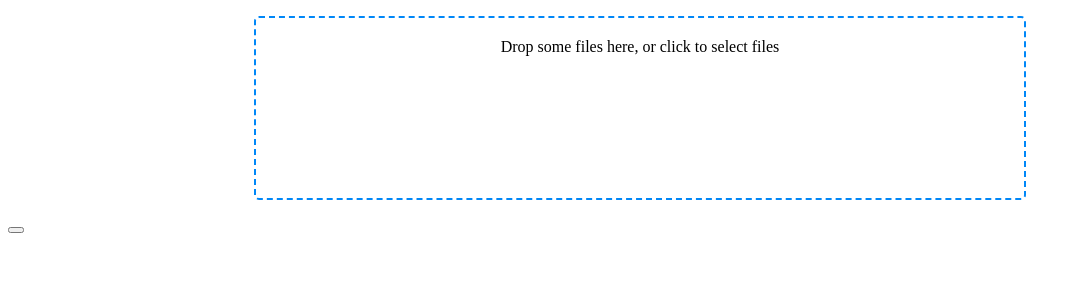
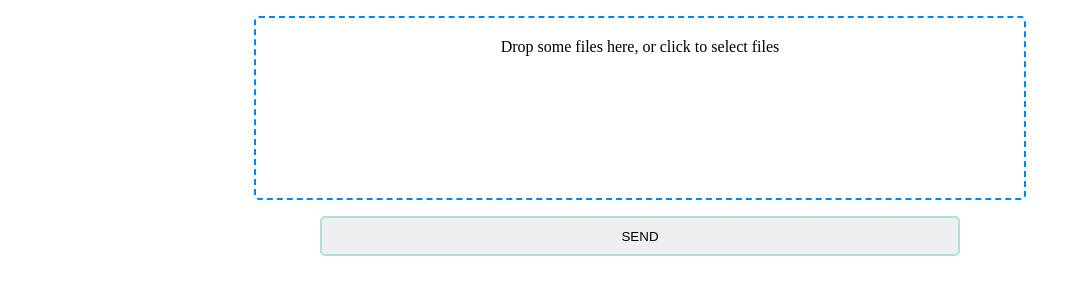
Before and after one commit to Rostik97/my-apps, a React (Create React App) app: page /file in a window 1280 px wide. Shown: the top 300 px of the page, without its empty margins (0-1081 px from the left). Built offline with nearby package versions, Linux system fonts and the light colour scheme.

Commit message:
size of file + sender HTTP

```diff
--- a/package.json
+++ b/package.json
@@ -5,9 +5,13 @@
   "dependencies": {
     "@material-ui/core": "^4.6.1",
     "@material-ui/icons": "^4.5.1",
+    "axios": "^0.19.0",
+    "blob": "0.0.5",
+    "form-data": "latest",
     "react": "^16.11.0",
     "react-dom": "^16.11.0",
     "react-dropzone": "^10.2.0",
+    "react-files": "^2.4.8",
     "react-native": "^0.61.4",
     "react-native-elements": "^1.2.7",
     "react-native-vector-icons": "^6.6.0",
--- a/src/components/body/buttons/SendHttp.js
+++ b/src/components/body/buttons/SendHttp.js
@@ -1,33 +1,37 @@
 import React from 'react'
 import s from "./SendHttp.module.css";
+import axios from 'axios';
 
 class ButtonSendRequest extends React.Component {
     constructor(props) {
         super(props);
-        this.state = {
-            data: props
-        }
     }
+
+    handleClick = () => {
+        const data = JSON.stringify(this.props);
+        console.log(data);
+        axios.post("http://localhost:8083/cloud/make/sign", data, {
+            headers: {
+                'Content-Type': 'application/json;charset=UTF-8'
+            }
+        })
+            .then(res => {
+                let response = res.data.sign;
+                console.log(response)
+
+            })
+            .catch((err) => {
+            console.log("AXIOS ERROR: ", err);
+        })
+    };
+
     render() {
         return (
-            <button onClick={this.handleClick}>
+            <button className={s.myButton} onClick={this.handleClick}>
+                SEND
             </button>
         );
     }
 }
 
-// const ButtonSend = (props) => {
-//     return (
-//         <div>
-//             <button className={s.myButton} onClick={send(props.data)}>
-//                 SEND
-//             </button>
-//         </div>
-//     )
-// };
-// let send = (data) => {
-//     console.log(data);
-//     console.log("test");
-// };
-
 export default ButtonSendRequest;
--- a/src/components/body/upload/FileZoneUpLoad.js
+++ b/src/components/body/upload/FileZoneUpLoad.js
@@ -5,10 +5,12 @@ import ButtonSendRequest from "../buttons/SendHttp";
 
 class FileZoneUpLoad extends React.Component {
 
+
     constructor(props) {
         super(props);
         this.state = {
-            selectedFiles: null
+            selectedFiles: null,
+            files: []
         }
     }
 
@@ -20,31 +22,38 @@ class FileZoneUpLoad extends React.Component {
             let base64Data = reader.result;
             let dataToSend = base64Data.slice(base64Data.indexOf(",") + 1);
             this.setState({
-                selectedFiles: dataToSend
+                selectedFiles: dataToSend,
+                files: files
             });
             console.log(this.state.selectedFiles)
         };
     }
 
     render() {
+        const files = this.state.files.map(file => (
+            <p className={classes.content} key={file.name}>
+                {file.name} - {file.size} bytes
+            </p>
+        ));
         return (
             <div>
                 <Dropzone onDrop={acceptedFiles => this.onDropHandler(acceptedFiles)}>
                     {({getRootProps, getInputProps}) => (
                         <section>
                             <div {...getRootProps()}>
-
                                 <input {...getInputProps()} />
                                 <p className={classes.content}>Drop some files here, or click to select files</p>
                             </div>
+                            <aside>
+                                <ul>{files}</ul>
+                            </aside>
                         </section>
                     )}
                 </Dropzone>
-            <ButtonSendRequest reqData={this.state.selectedFiles}/>
+                <ButtonSendRequest reqData={this.state.selectedFiles}/>
             </div>
         )
     }
-
 }
 
 export default FileZoneUpLoad;
--- a/src/components/body/upload/FileZoneUpLoad.module.css
+++ b/src/components/body/upload/FileZoneUpLoad.module.css
@@ -11,3 +11,6 @@
     text-align: center;
     padding-top: 20px;
 }
+.files {
+
+}
```
Also changed, not shown: src/components/body/upload/FilesDemo.js (added, +95 -0 lines), src/consts.js (added), 1 other file (tests, documents, lock files or other folders).
